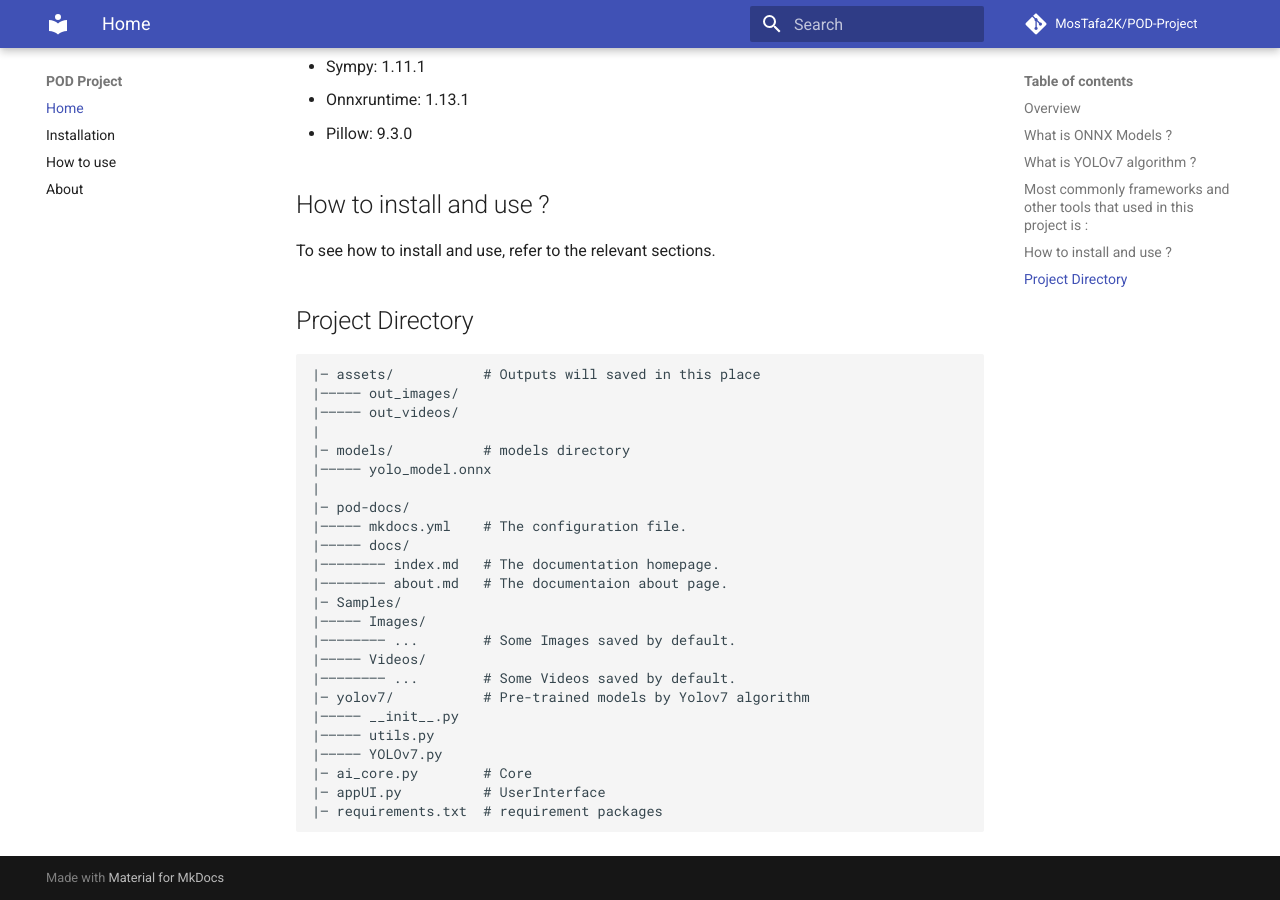
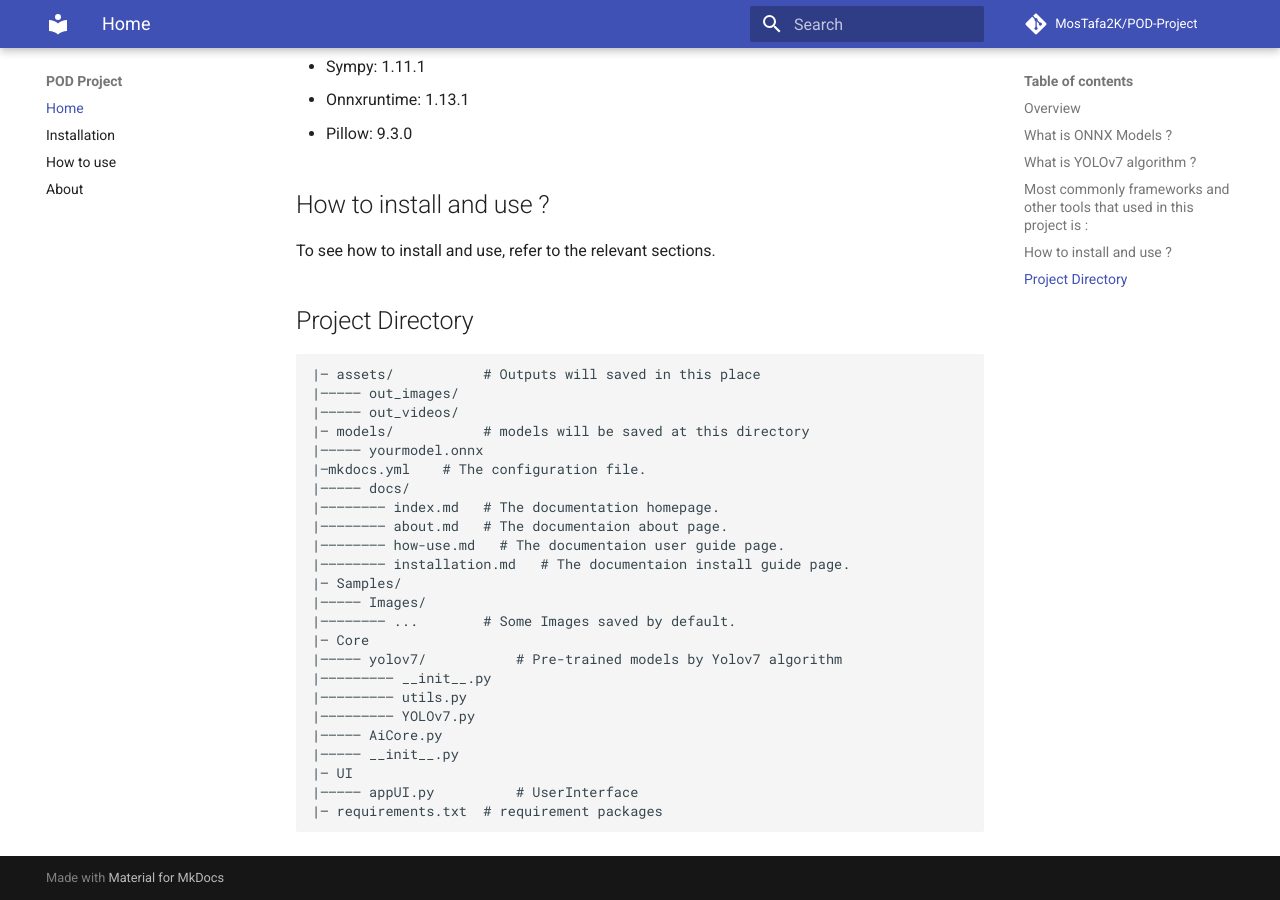
Before and after one commit to MosTafa2K/POD-Project, an MkDocs documentation site: the page built from docs/index.md, in a window 1280 px wide and 900 px high, scrolled down 1499 px. Built offline with MkDocs 1.6.1 and Material for MkDocs 9.7.7, drawn with Linux system fonts in a browser that asks for light colours; comment, search, counter and statistics services are not loaded.

Commit message:
Update index.md

```diff
--- a/docs/index.md
+++ b/docs/index.md
@@ -46,24 +46,24 @@ To see how to install and use, refer to the relevant sections.
     |— assets/           # Outputs will saved in this place
     |————— out_images/
     |————— out_videos/
-    |
-    |— models/           # models directory
-    |————— yolo_model.onnx
-    |
-    |— pod-docs/
-    |————— mkdocs.yml    # The configuration file.
+    |— models/           # models will be saved at this directory
+    |————— yourmodel.onnx
+    |—mkdocs.yml    # The configuration file.
     |————— docs/
     |———————— index.md   # The documentation homepage.
     |———————— about.md   # The documentaion about page.
+    |———————— how-use.md   # The documentaion user guide page.
+    |———————— installation.md   # The documentaion install guide page.
     |— Samples/
     |————— Images/
     |———————— ...        # Some Images saved by default.
-    |————— Videos/
-    |———————— ...        # Some Videos saved by default.
-    |— yolov7/           # Pre-trained models by Yolov7 algorithm
+    |— Core
+    |————— yolov7/           # Pre-trained models by Yolov7 algorithm
+    |————————— __init__.py
+    |————————— utils.py
+    |————————— YOLOv7.py
+    |————— AiCore.py
     |————— __init__.py
-    |————— utils.py
-    |————— YOLOv7.py
-    |— ai_core.py        # Core
-    |— appUI.py          # UserInterface
+    |— UI
+    |————— appUI.py          # UserInterface
     |— requirements.txt  # requirement packages
```
